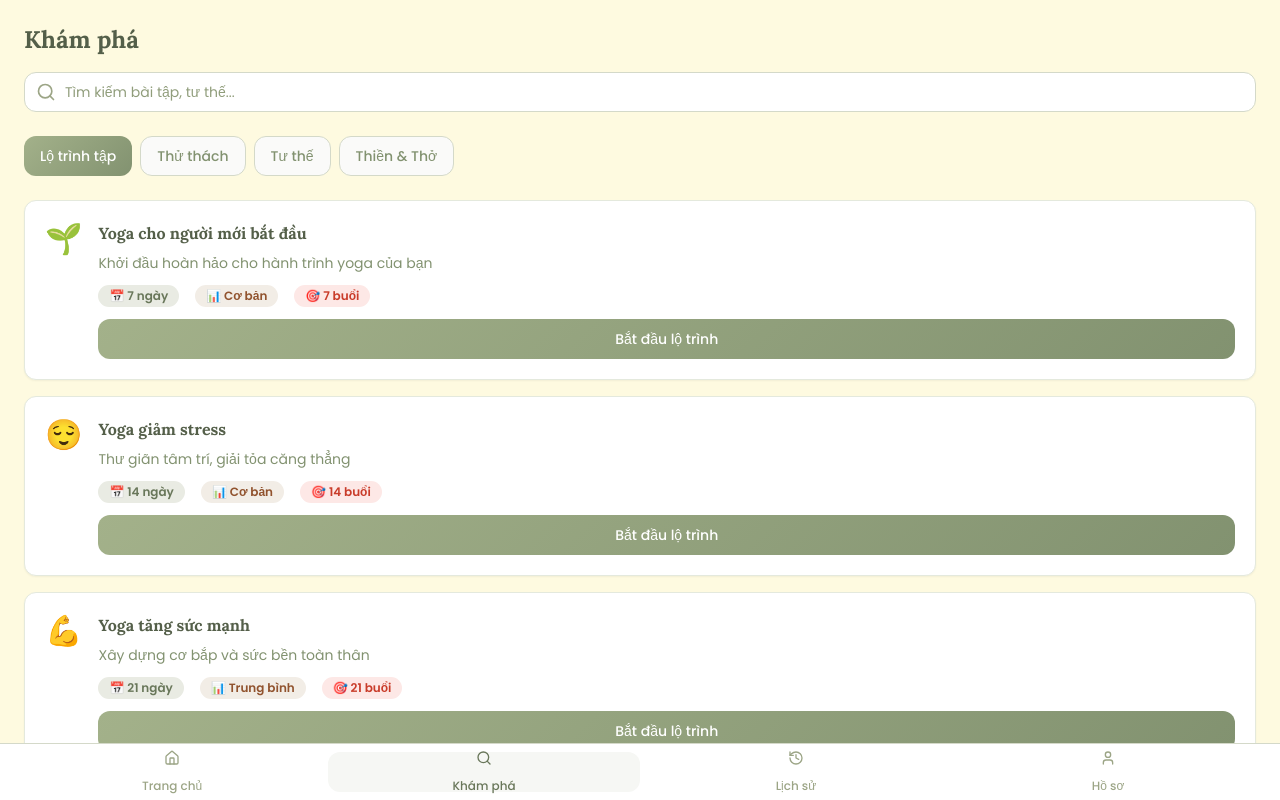
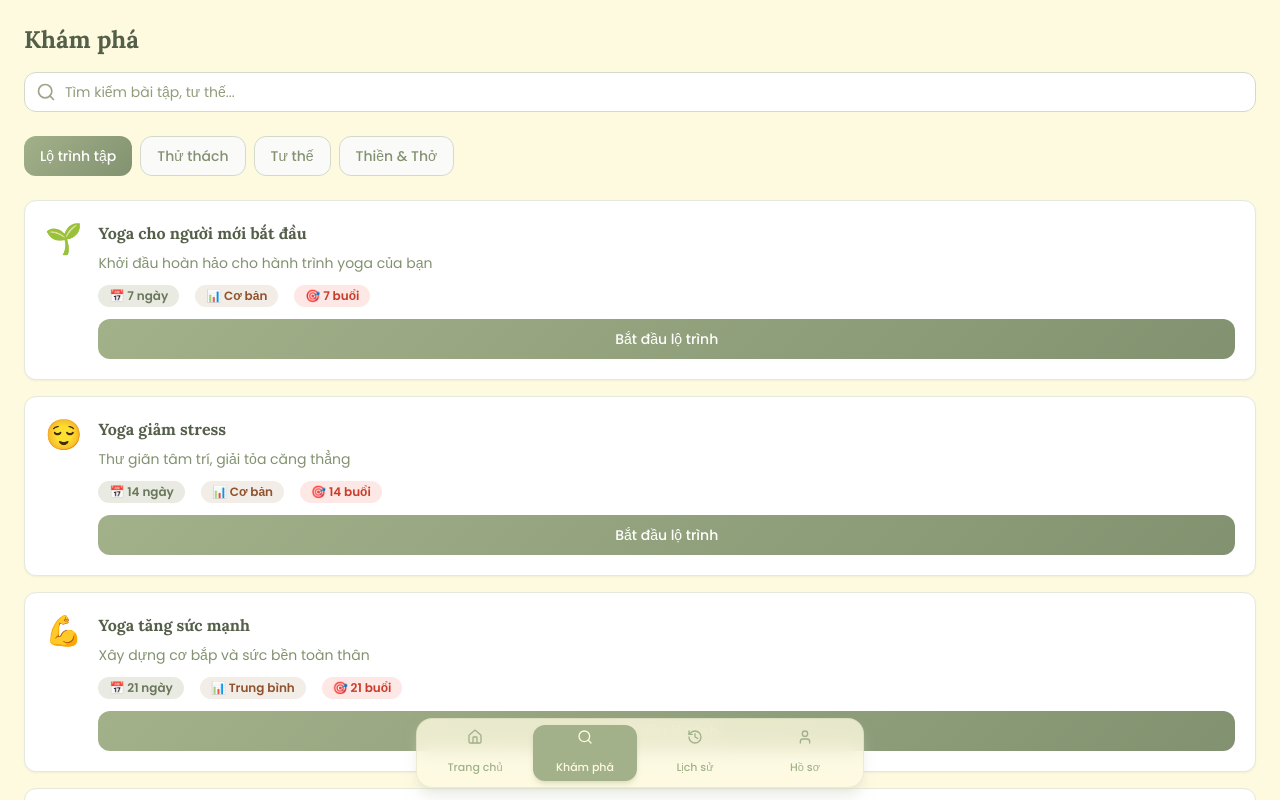
Before and after one commit to nickken253/an-lanh-wellness-guide, a React (Vite) app: page /explore in a window 1280 px wide. Shown: the top 800 px of the page. Built offline with nearby package versions, Linux system fonts and the light colour scheme.

Commit message:
Refactor bottom navigation bar.
Improve the appearance and modern design of the bottom navigation bar.

```diff
--- a/src/components/BottomNavigation.tsx
+++ b/src/components/BottomNavigation.tsx
@@ -18,21 +18,21 @@ const BottomNavigation = ({ currentTab }: BottomNavigationProps) => {
   ];
 
   return (
-    <div className="fixed bottom-0 left-0 right-0 bg-white border-t border-sage-200 px-4 py-2 safe-area-bottom">
-      <div className="flex justify-around">
+    <div className="fixed bottom-0 left-0 right-0 px-4 py-3 safe-area-bottom z-50">
+      <div className="w-full max-w-md mx-auto glass-effect rounded-2xl shadow-lg shadow-sage-200/50 flex justify-around items-center p-1.5 space-x-1.5">
         {tabs.map((tab) => (
           <Button
             key={tab.id}
             variant="ghost"
             onClick={() => navigate(tab.path)}
-            className={`flex-1 flex flex-col items-center space-y-1 py-3 px-2 rounded-xl transition-colors ${
+            className={`flex-1 flex flex-col items-center justify-center h-14 rounded-xl transition-all duration-300 ${
               currentTab === tab.id
-                ? 'text-sage-700 bg-sage-50'
-                : 'text-sage-400 hover:text-sage-600 hover:bg-sage-50/50'
+                ? 'bg-sage-500 text-ivory-50 shadow-md shadow-sage-500/30'
+                : 'text-sage-500 hover:bg-sage-100/50'
             }`}
           >
             <tab.icon size={20} />
-            <span className="text-xs font-medium">{tab.label}</span>
+            <span className="text-[11px] font-medium mt-1">{tab.label}</span>
           </Button>
         ))}
       </div>
```
